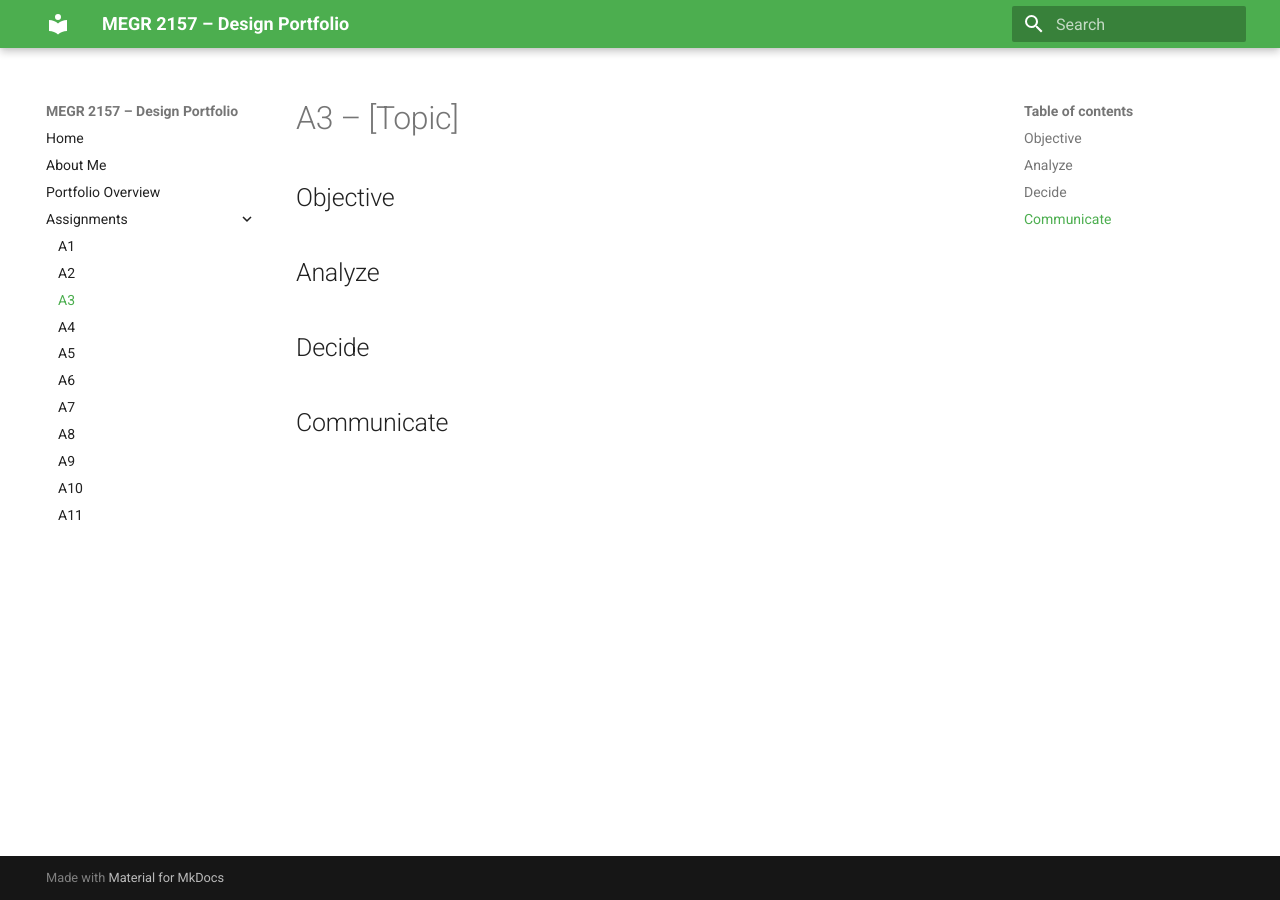
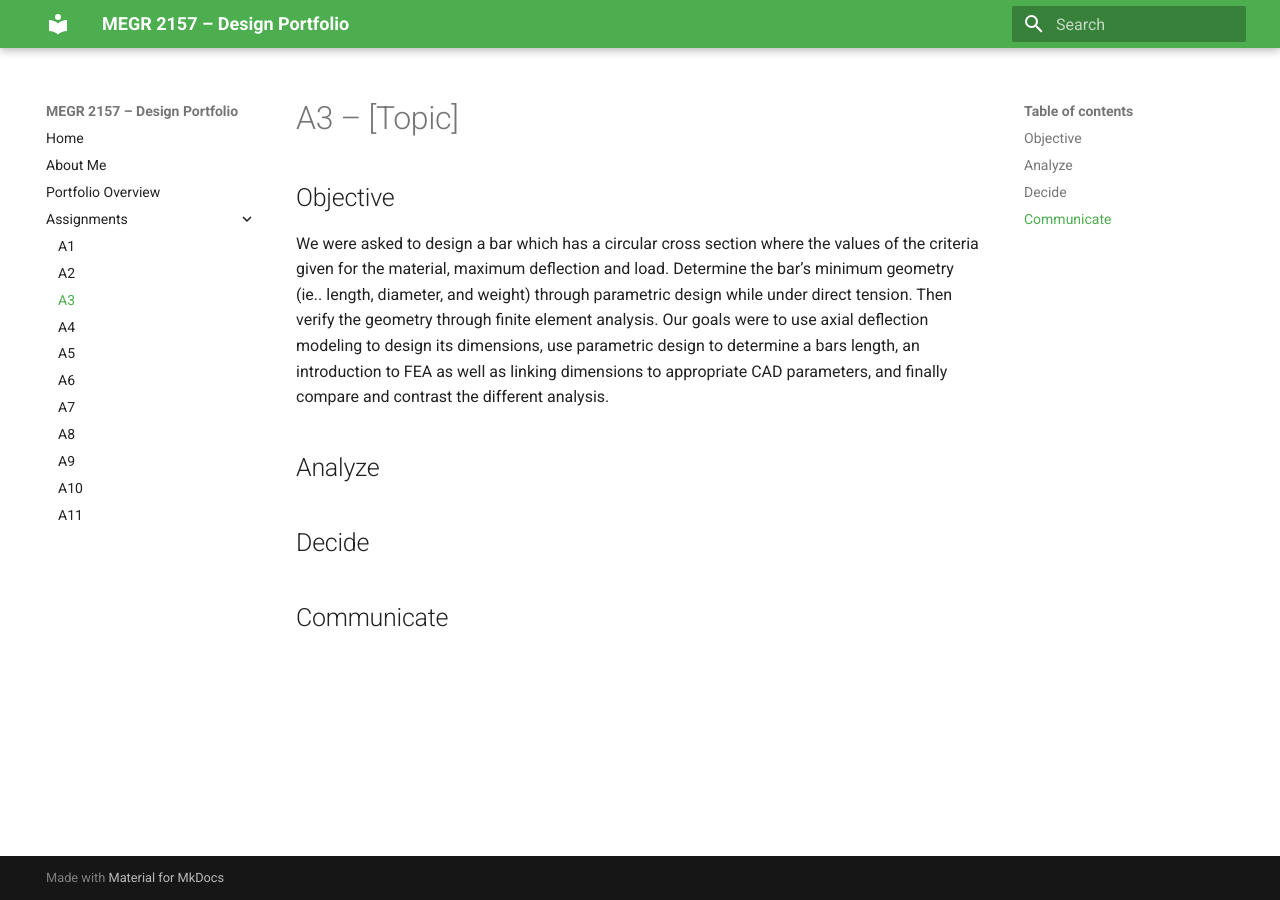
Before and after one commit to jhatch24/megr2156-portfolio, an MkDocs documentation site: the page built from docs/assignments/A03/index.md, in a window 1280 px wide. Built offline with MkDocs 1.6.1 and Material for MkDocs 9.7.7, drawn with Linux system fonts in a browser that asks for light colours.

Commit message:
Revise objective section in index.md
Updated the objective section to clarify the design requirements and goals for the assignment.

```diff
--- a/docs/assignments/A03/index.md
+++ b/docs/assignments/A03/index.md
@@ -1,7 +1,7 @@
 # A3 – [Topic]
 
 ## Objective
-
+We were asked to design a bar which has a circular cross section where the values of the criteria given for the material, maximum deflection and load. Determine the bar’s minimum geometry (ie.. length, diameter, and weight) through parametric design while under direct tension. Then verify the geometry through finite element analysis. Our goals were to use axial deflection modeling to design its dimensions, use parametric design to determine a bars length, an introduction to FEA as well as linking dimensions to appropriate CAD parameters, and finally compare and contrast the different analysis.
 
 ## Analyze
 
```
